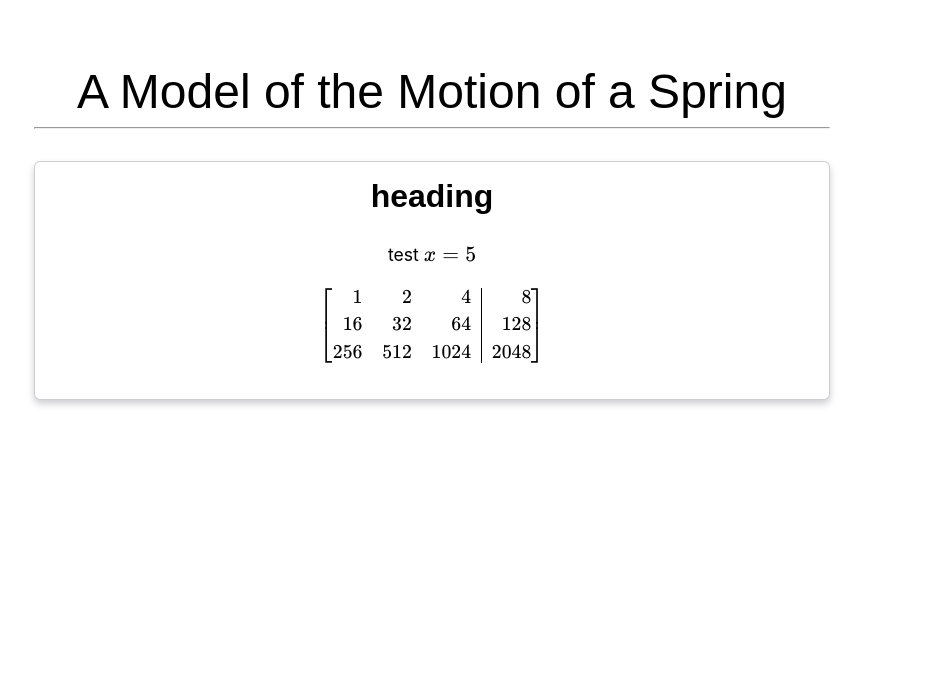
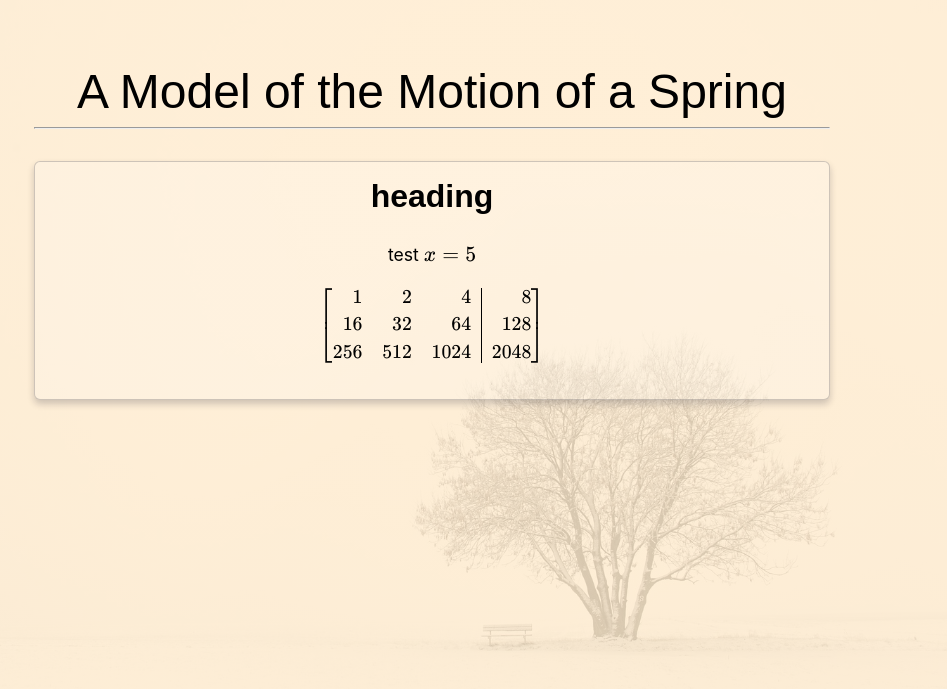
Before and after one commit to dulldesk/spring, a Jekyll site: the page built from index.md, in a window 1280 px wide. Shown: the top 689 px of the page, without its empty margins (208-1155 px from the left). Built offline with Jekyll 4.4.1, drawn with Linux system fonts in a browser that asks for light colours; some web fonts are replaced.

Commit message:
Add background

```diff
--- a/_config.yml
+++ b/_config.yml
@@ -13,7 +13,7 @@ defaults:
       layout: default
       mathjax: true
 
-exclude: ["*-cache/", "Gemfile*", "README.md"]
+exclude: ["*-cache/", "Gemfile*", "**/README.md", "README.md"]
 
 sass:
   style: compressed
--- a/_layouts/base.html
+++ b/_layouts/base.html
@@ -11,6 +11,7 @@
 	<main>
 		{{ content }}
 	</main>
+	<div class="background"></div>
 	{%- if page.mathjax -%}
 		<script src="https://polyfill.io/v3/polyfill.min.js?features=es6"></script>
 		<script id="MathJax-script" async src="https://cdn.jsdelivr.net/npm/mathjax@3.2/es5/tex-mml-chtml.js"></script>
--- /dev/null
+++ b/_sass/components/background.scss
@@ -0,0 +1,15 @@
+@import "../colours";
+
+.background {
+	$bkgd-op: rgba($bkgd, 0.8);
+	background: linear-gradient(0deg, $bkgd-op, $bkgd-op), url('/assets/img/winter-tree.jpg') {
+		size: cover;
+		position: center;
+		repeat: no-repeat;
+	};
+	position: fixed;
+	top: 0;
+	height: 100vh;
+	width: 100vw;
+	z-index: -1;
+}
--- a/_sass/main.scss
+++ b/_sass/main.scss
@@ -1,2 +1,3 @@
 @import "base.scss";
+@import "components/background.scss";
 @import "components/box.scss";
```
Also changed, not shown: assets/img/README.md (added, +1 -0 lines), assets/img/winter-tree.jpg (added).
